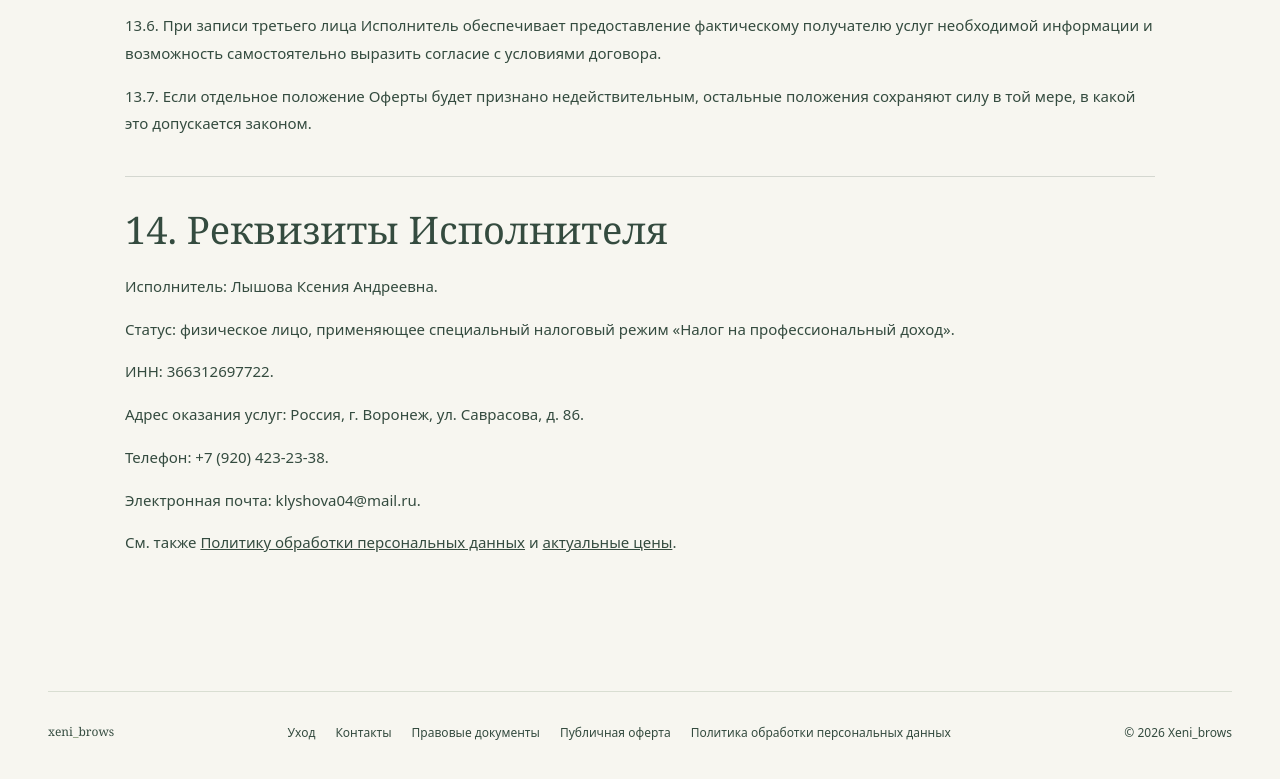
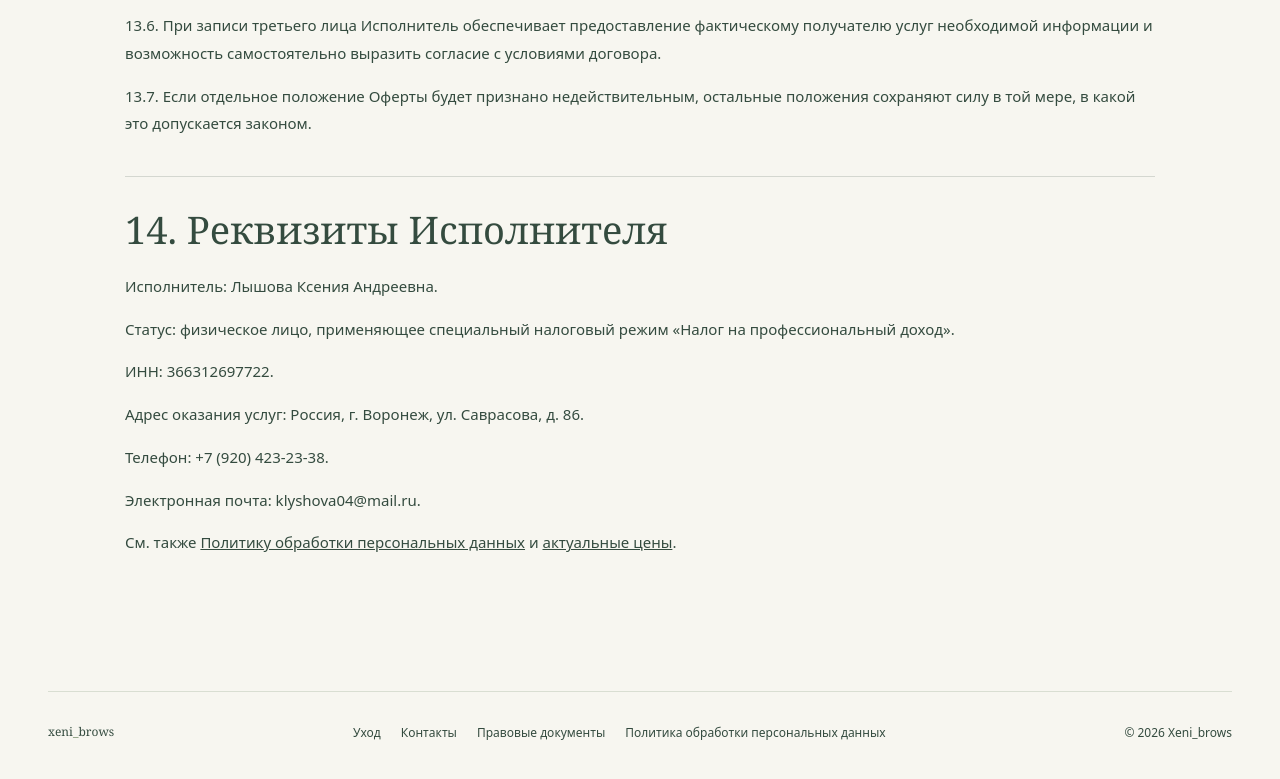
Before and after one commit to imxeenia/imxeenia.github.io, a plain HTML site: page legal-pages/offer/index.html in a window 1280 px wide. Shown: the part 7364-8143 px from the top of the page. Drawn offline with Linux system fonts and the light colour scheme.

Commit message:
navigation: keep offer nested under Legal Documents, remove redundant footer link

```diff
--- a/legal-pages/offer/index.html
+++ b/legal-pages/offer/index.html
@@ -153,4 +153,4 @@ h1,h2,h3{font-family:Georgia,serif;font-weight:400}em{color:#667650}
 
     </section>
     <p class="offer-last">См. также <a href="/privacy/">Политику обработки персональных данных</a> и <a href="/services/">актуальные цены</a>.</p>
-  </article></main><footer class="site-footer wrap"><a class="wordmark" href="/">xeni<span>_</span>brows</a><nav aria-label="Дополнительная навигация"><a href="/care/">Уход</a><a href="/contacts/">Контакты</a><a href="/information/">Правовые документы</a><a href="/offer/">Публичная оферта</a><a href="/privacy/">Политика обработки персональных данных</a></nav><span>© 2026 Xeni_brows</span></footer></body></html>
+  </article></main><footer class="site-footer wrap"><a class="wordmark" href="/">xeni<span>_</span>brows</a><nav aria-label="Дополнительная навигация"><a href="/care/">Уход</a><a href="/contacts/">Контакты</a><a href="/information/">Правовые документы</a><a href="/privacy/">Политика обработки персональных данных</a></nav><span>© 2026 Xeni_brows</span></footer></body></html>
```
